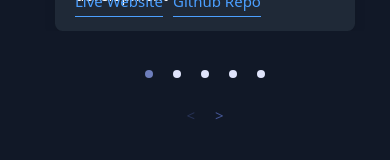
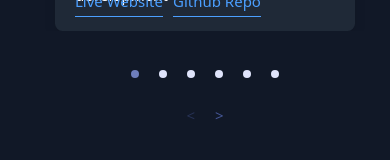
Before and after one commit to abeertech01/portfolio-site, a Next.js app: page /projects in a window 390 px wide. Shown: the part 615-775 px from the top of the page. Built offline with nearby package versions, Linux system fonts and the light colour scheme.

Commit message:
responsive animated portfolio added in the projects list

```diff
--- a/src/pages/projects/index.jsx
+++ b/src/pages/projects/index.jsx
@@ -35,7 +35,16 @@ const projectsData = [
     image: "/project-images/ethan-smith-portfolio.png",
     link: "https://next-tw-framer-portfolio.vercel.app/",
     github: "https://github.com/abeertech01/next-tw-framer-portfolio",
-    tech_stack: ["Next.js", "Tailwind CSS"],
+    tech_stack: ["Next.js", "Tailwind CSS", "Framer Motion"],
+  },
+  {
+    name: "Responsive And Animated Portfolio",
+    description:
+      "This is a responsive portfolio project which has modern and cool animations. This is under development",
+    image: "/project-images/responsive-animated-portfolio.png",
+    link: "https://responsive-animated-portfolio.vercel.app/",
+    github: "https://github.com/abeertech01/responsive-animated-portfolio",
+    tech_stack: ["Next.js", "CSS", "SASS", "Framer Motion"],
   },
   {
     name: "Vue Dishes",
```
Also changed, not shown: 1 other file (tests, documents, lock files or other folders).
